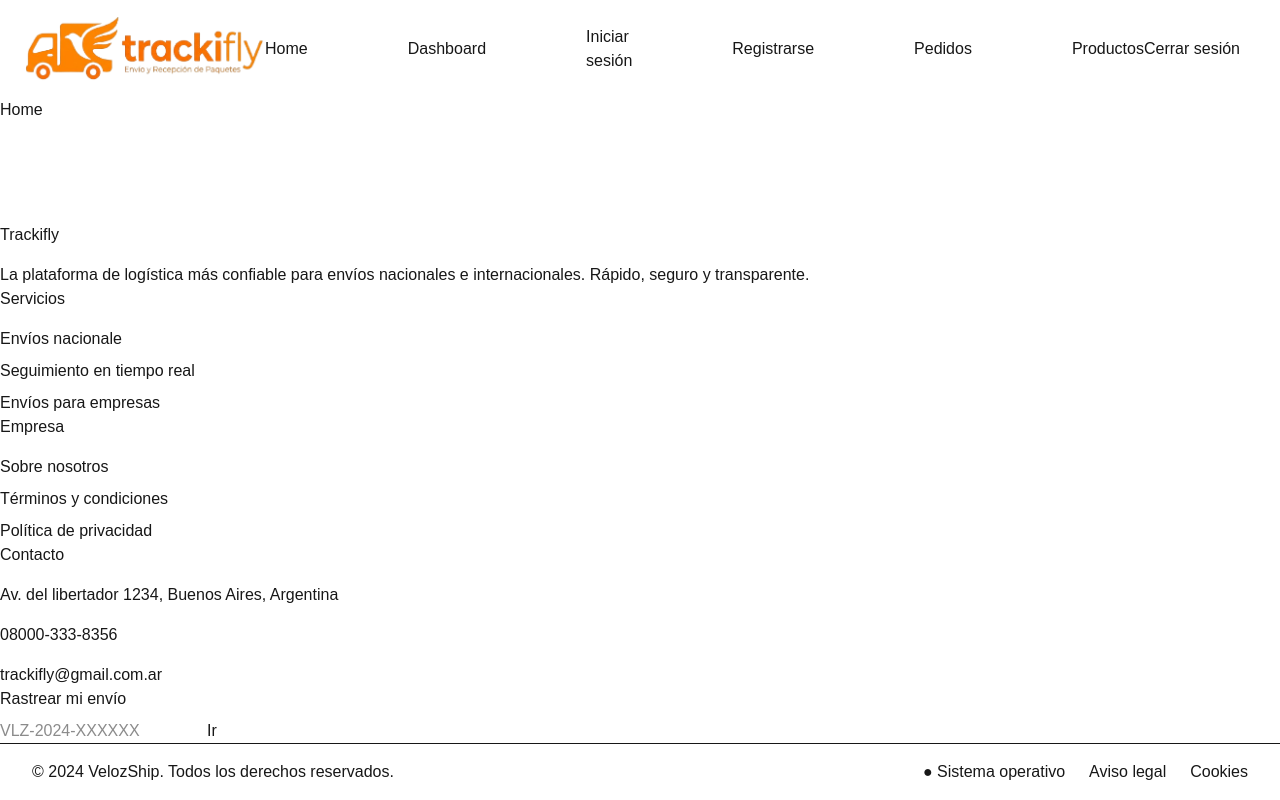
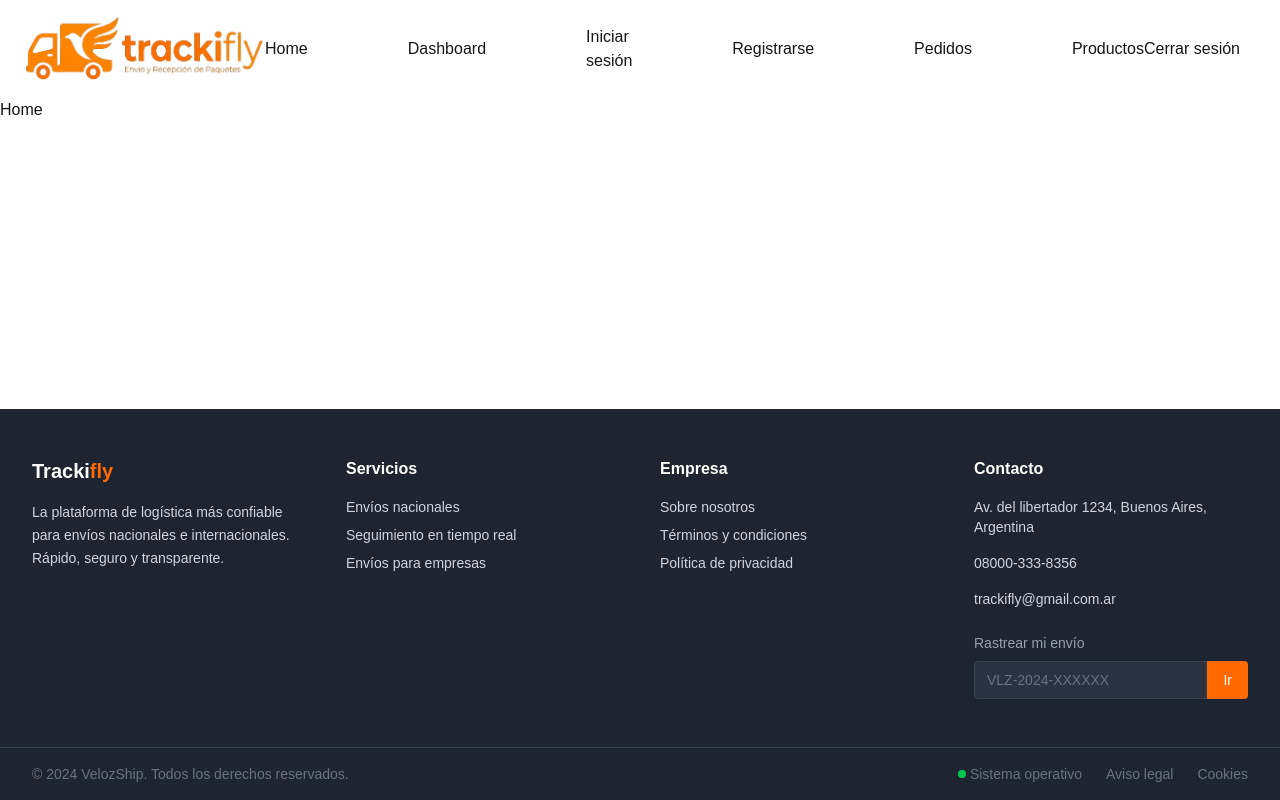
Before and after one commit to trackifly-app/Front-TrackiFly, a Next.js app in the folder front/: page / in a window 1280 px wide. Built offline with nearby package versions, Linux system fonts and the light colour scheme.

Commit message:
style: apply styles to footer

```diff
--- a/front/src/components/Footer.tsx
+++ b/front/src/components/Footer.tsx
@@ -2,54 +2,80 @@ import Link from "next/link";
 
 const Footer = () => {
   return (
-    <footer>
+    <footer className="bg-[#1e2530] text-gray-300">
+      <div className="max-w-7xl mx-auto px-8 py-12 grid grid-cols-2 md:grid-cols-4 gap-10">
         <div className="flex flex-col gap-4">
-        <span>Trackifly</span>
-        <p>
+          <span className="text-white text-xl font-bold">
+            Tracki<span className="text-orange-500">fly</span>
+          </span>
+          <p className="text-sm leading-relaxed">
             La plataforma de logística más confiable para envíos nacionales e
             internacionales. Rápido, seguro y transparente.{" "}
           </p>
         </div>
 
         <div className="flex flex-col gap-4">
-        <h3>Servicios</h3>
-        <ul className="flex flex-col gap-2 list-none">
-          <li>Envíos nacionale</li>
+          <h3 className="text-white font-semibold">Servicios</h3>
+          <ul className="flex flex-col gap-2 list-none text-sm">
+            <li>Envíos nacionales</li>
             <li>Seguimiento en tiempo real</li>
             <li>Envíos para empresas</li>
           </ul>
         </div>
 
         <div className="flex flex-col gap-4">
-        <h3>Empresa</h3>
-        <ul className="flex flex-col gap-2 list-none">
-          <Link href="/about">Sobre nosotros</Link>
+          <h3 className="text-white font-semibold">Empresa</h3>
+          <ul className="flex flex-col gap-2 list-none text-sm">
+            <Link
+              href="/about"
+              className="hover:text-orange-500 transition-colors"
+            >
+              Sobre nosotros
+            </Link>
             <li>Términos y condiciones</li>
             <li>Política de privacidad</li>
           </ul>
         </div>
 
         <div className="flex flex-col gap-4">
-        <h3>Contacto</h3>
-        <p>Av. del libertador 1234, Buenos Aires, Argentina</p>
-        <p>08000-333-8356</p>
-        <p>trackifly@gmail.com.ar</p>
+          <h3 className="text-white font-semibold">Contacto</h3>
+          <p className="text-sm">
+            Av. del libertador 1234, Buenos Aires, Argentina
+          </p>
+          <p className="text-sm">08000-333-8356</p>
+          <p className="text-sm">trackifly@gmail.com.ar</p>
+
+          <div className="flex flex-col gap-2 mt-2">
+            <label htmlFor="" className="text-sm text-gray-400">
+              Rastrear mi envío
+            </label>
+            <div className="flex">
+              <input
+                type="text"
+                placeholder="VLZ-2024-XXXXXX"
+                className="flex-1 bg-[#2a3241] text-sm text-gray-300 placeholder-gray-500 px-3 py-2 rounded-l outline-none border border-[#3a4251]"
+              />
+              <button className="bg-orange-500 hover:bg-orange-600 text-white px-4 py-2 rounded-r text-sm font-medium transition-colors">
+                Ir
+              </button>
             </div>
-
-      <div className="flex flex-col gap-2">
-        <label htmlFor="">Rastrear mi envío</label>
-        <div>
-          <input type="text" placeholder="VLZ-2024-XXXXXX" className="flex-1" />
-          <button>Ir</button>
+          </div>
         </div>
       </div>
 
-      <div className="flex justify-between items-center px-8 py-4 border-t">
+      <div className="flex justify-between items-center px-8 py-4 border-t border-gray-700 text-sm text-gray-500">
         <p>© 2024 VelozShip. Todos los derechos reservados.</p>
-        <div className="flex gap-6">
-          <span>● Sistema operativo</span>
-          <a href="#">Aviso legal</a>
-          <a href="#">Cookies</a>
+        <div className="flex gap-6 items-center">
+          <span className="flex items-center gap-1">
+            <span className="w-2 h-2 rounded-full bg-green-500 inline-block"></span>{" "}
+            Sistema operativo
+          </span>
+          <a href="#" className="hover:text-gray-300">
+            Aviso legal
+          </a>
+          <a href="#" className="hover:text-gray-300">
+            Cookies
+          </a>
         </div>
       </div>
     </footer>
```
Lines whose indentation alone changed are shown as unchanged.
